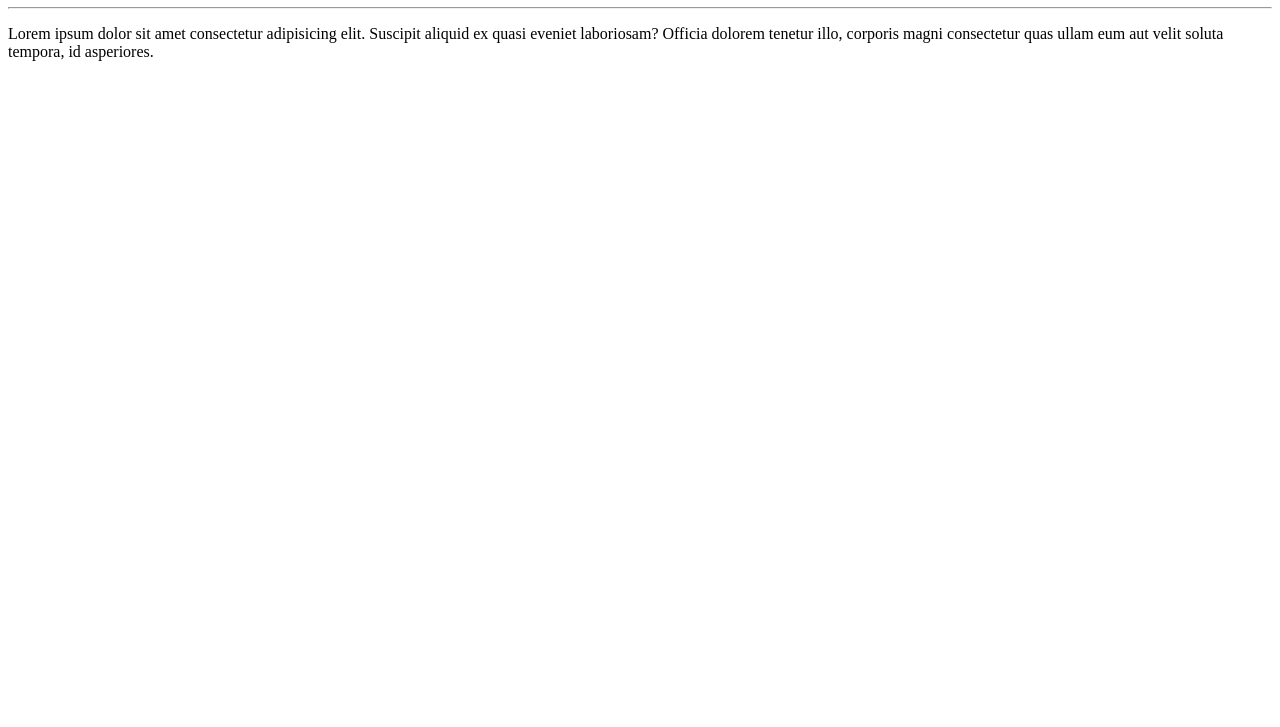
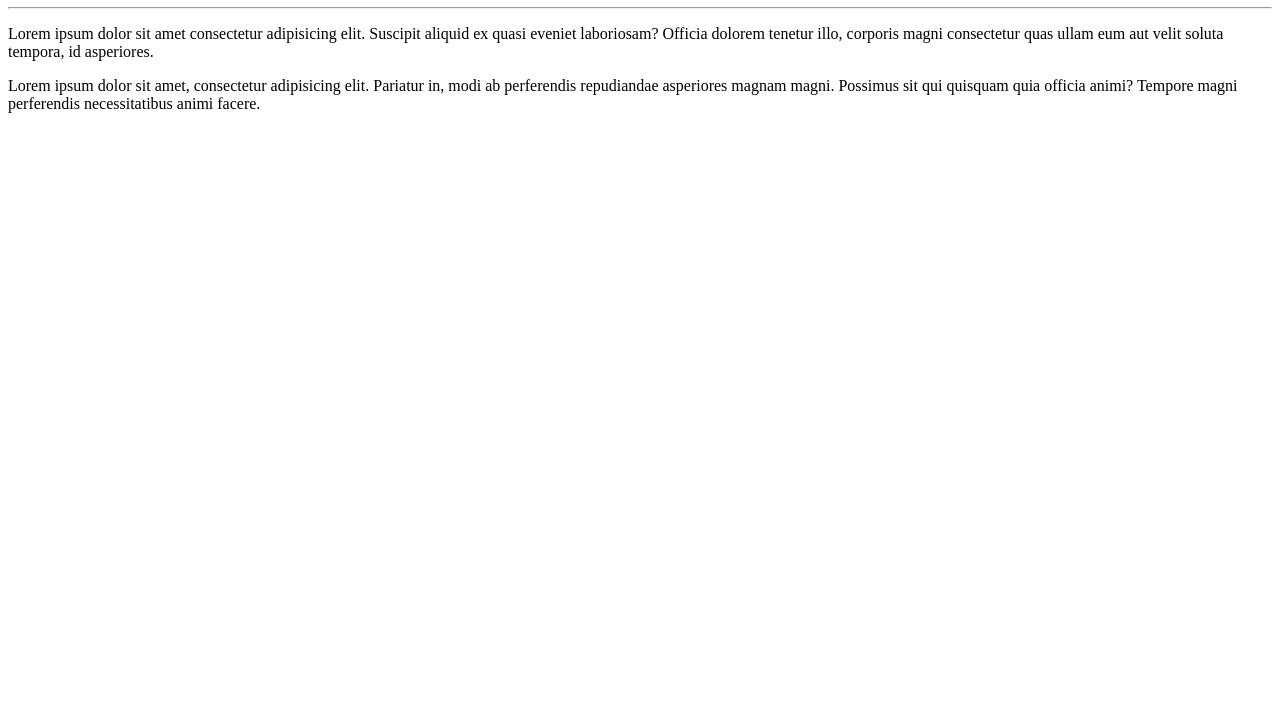
Before and after one commit to joaopac/Ola-Mundo, a plain HTML site: page Site exemplo/index.html in a window 1280 px wide. Shown: the part 73-800 px from the top of the page. Drawn offline with Linux system fonts and the light colour scheme.

Commit message:
Update index.html

```diff
--- a/Site exemplo/index.html
+++ b/Site exemplo/index.html
@@ -9,5 +9,6 @@
     <h1>Olá, Mundo!</h1>
     <hr>
     <p>Lorem ipsum dolor sit amet consectetur adipisicing elit. Suscipit aliquid ex quasi eveniet laboriosam? Officia dolorem tenetur illo, corporis magni consectetur quas ullam eum aut velit soluta tempora, id asperiores.</p>
+    <p>Lorem ipsum dolor sit amet, consectetur adipisicing elit. Pariatur in, modi ab perferendis repudiandae asperiores magnam magni. Possimus sit qui quisquam quia officia animi? Tempore magni perferendis necessitatibus animi facere.</p>
 </body>
 </html>
```
